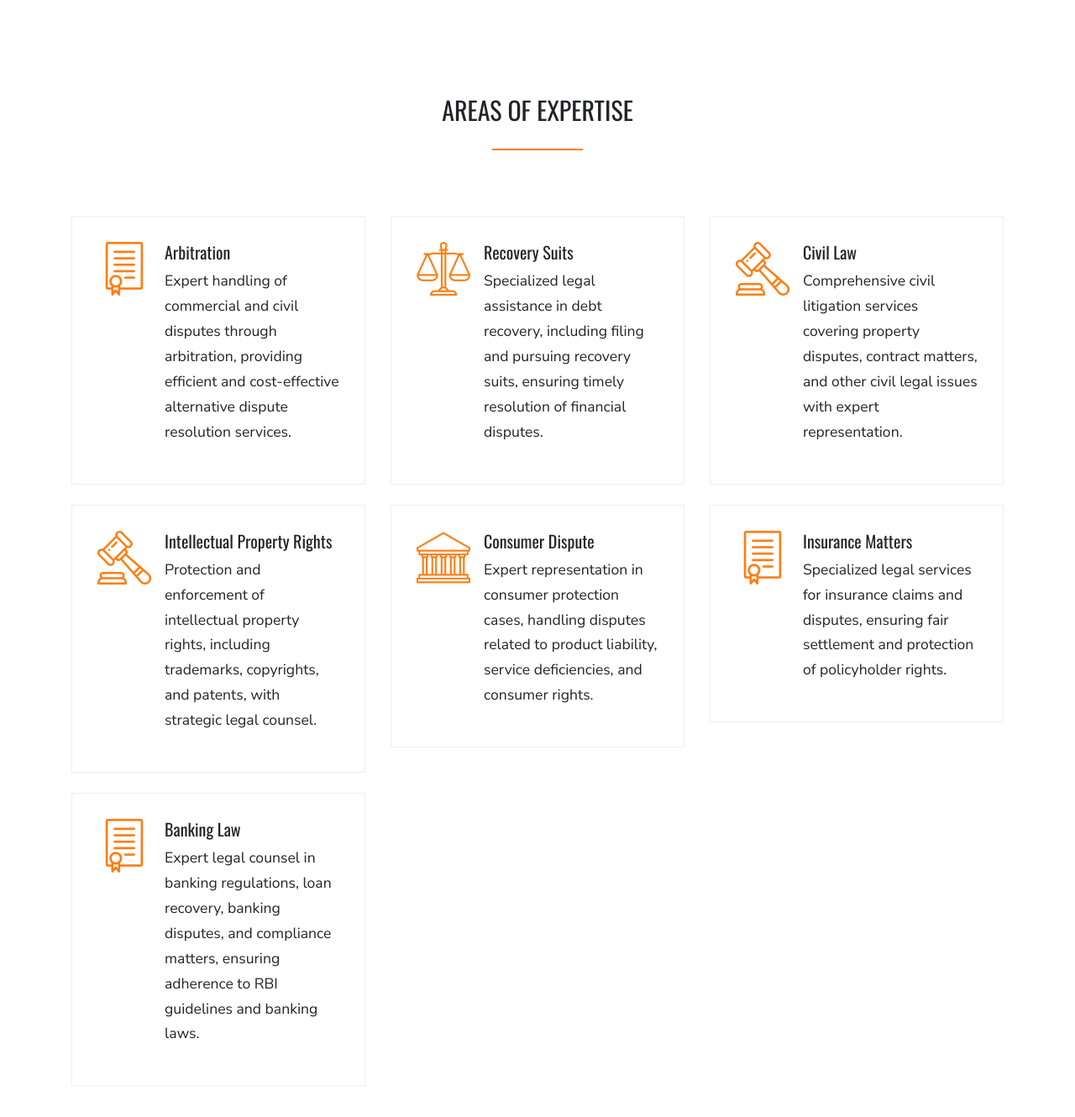
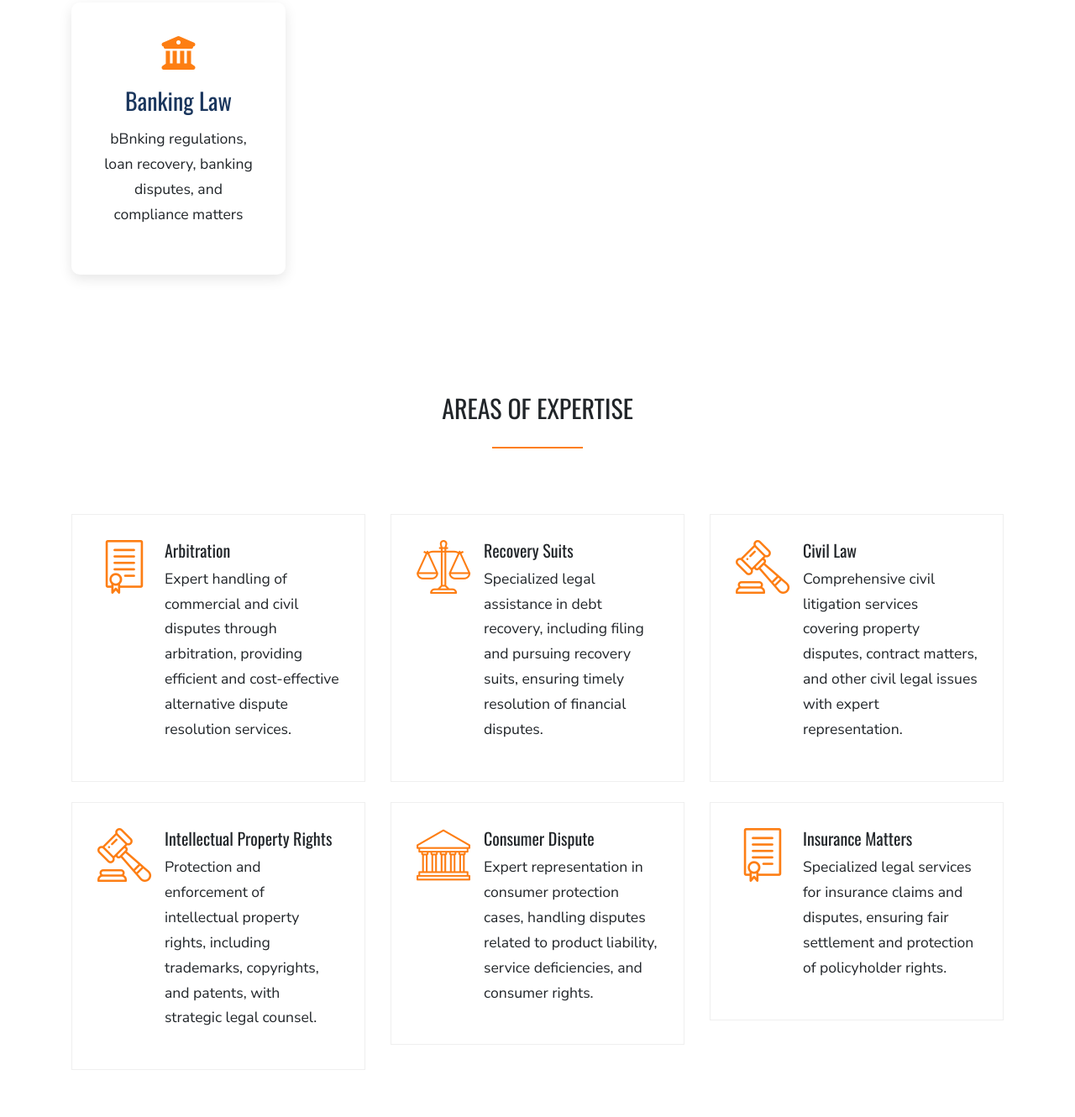
Before and after one commit to saurabh-maurya/legal-associates, a plain HTML site: page index.html in a window 1280 px wide. Shown: the part 1930-3260 px from the top of the page at 84% size. Drawn offline with nearby package versions, Linux system fonts and the light colour scheme; files whose address does not match are found by name.

Commit message:
added baking law

```diff
--- a/index.html
+++ b/index.html
@@ -226,6 +226,11 @@
           <h3>Family Law</h3>
           <p>Family and matrimonial legal services</p>
         </div>
+        <div class="practice-card">
+          <i class="fas fa-bank"></i>
+          <h3>Banking Law</h3>
+          <p>bBnking regulations, loan recovery, banking disputes, and compliance matters</p>
+        </div>
       </div>
     </div>
   </section>
@@ -293,15 +298,6 @@
             <div class="service-2-contents">
               <h3>Insurance Matters</h3>
               <p>Specialized legal services for insurance claims and disputes, ensuring fair settlement and protection of policyholder rights.</p>
-            </div>
-          </div>
-        </div>
-        <div class="col-lg-4 col-md-6 mb-4">
-          <div class="service-2 d-flex">
-            <div class="service-2-icon mr-3"><span class="flaticon-law"></span></div>
-            <div class="service-2-contents">
-              <h3>Banking Law</h3>
-              <p>Expert legal counsel in banking regulations, loan recovery, banking disputes, and compliance matters, ensuring adherence to RBI guidelines and banking laws.</p>
             </div>
           </div>
         </div>
```
